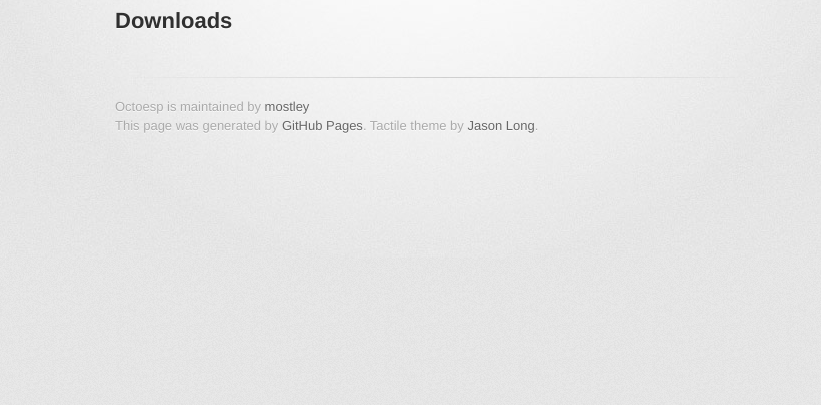
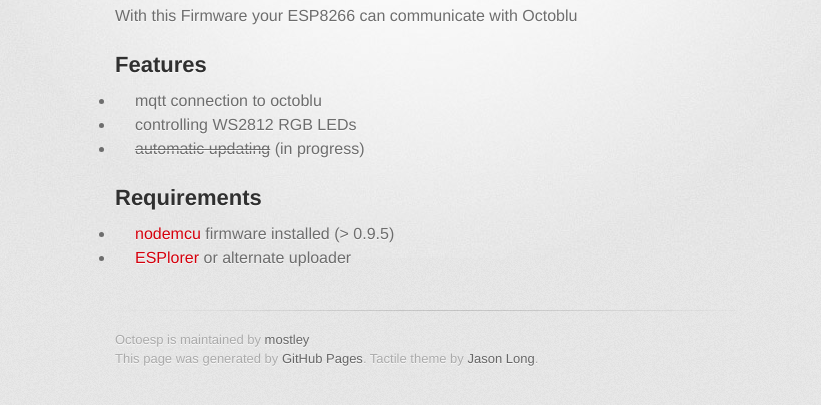
Before and after one commit to mostley/octoesp, a plain HTML site: page index.html in a window 1280 px wide. Shown: the part 315-720 px from the top of the page, without its empty margins (215-1036 px from the left). Drawn offline with Linux system fonts and the light colour scheme; a web font is replaced by a local one.

Commit message:
Create gh-pages branch via GitHub

```diff
--- a/index.html
+++ b/index.html
@@ -34,8 +34,27 @@
           <h1>
 <a id="esp8266-firmware-for-octoblu" class="anchor" href="#esp8266-firmware-for-octoblu" aria-hidden="true"><span class="octicon octicon-link"></span></a>ESP8266 Firmware for Octoblu</h1>
 
+<p>With this Firmware your ESP8266 can communicate with Octoblu</p>
+
 <h2>
-<a id="downloads" class="anchor" href="#downloads" aria-hidden="true"><span class="octicon octicon-link"></span></a>Downloads</h2>
+<a id="features" class="anchor" href="#features" aria-hidden="true"><span class="octicon octicon-link"></span></a>Features</h2>
+
+<ul>
+<li>mqtt connection to octoblu</li>
+<li>controlling WS2812 RGB LEDs</li>
+<li>
+<del>automatic updating</del> (in progress)</li>
+</ul>
+
+<h2>
+<a id="requirements" class="anchor" href="#requirements" aria-hidden="true"><span class="octicon octicon-link"></span></a>Requirements</h2>
+
+<ul>
+<li>
+<a href="https://github.com/nodemcu/nodemcu-firmware">nodemcu</a> firmware installed (&gt; 0.9.5)</li>
+<li>
+<a href="http://esp8266.ru/esplorer/">ESPlorer</a> or alternate uploader</li>
+</ul>
         </section>
 
         <footer>
--- a/params.json
+++ b/params.json
@@ -1 +1 @@
-{"name":"Octoesp","tagline":"ESP8266 Firmware for Octoblu.","body":"# ESP8266 Firmware for Octoblu\r\n\r\n## Downloads\r\n\r\n","google":"","note":"Don't delete this file! It's used internally to help with page regeneration."}
+{"name":"Octoesp","tagline":"ESP8266 Firmware for Octoblu.","body":"# ESP8266 Firmware for Octoblu\r\n\r\nWith this Firmware your ESP8266 can communicate with Octoblu\r\n\r\n## Features\r\n\r\n* mqtt connection to octoblu\r\n* controlling WS2812 RGB LEDs\r\n* ~~automatic updating~~ (in progress)\r\n\r\n## Requirements\r\n\r\n* [nodemcu](https://github.com/nodemcu/nodemcu-firmware) firmware installed (> 0.9.5)\r\n* [ESPlorer](http://esp8266.ru/esplorer/) or alternate uploader","google":"","note":"Don't delete this file! It's used internally to help with page regeneration."}
```
